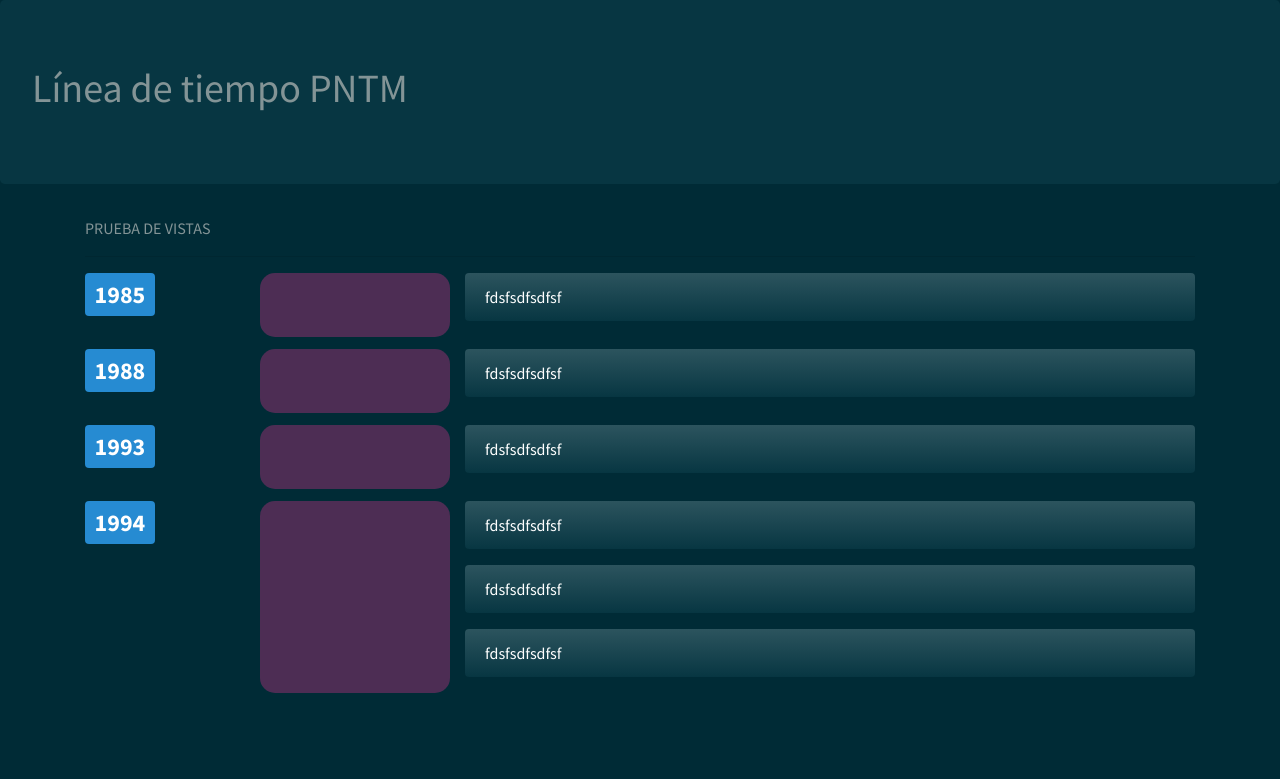
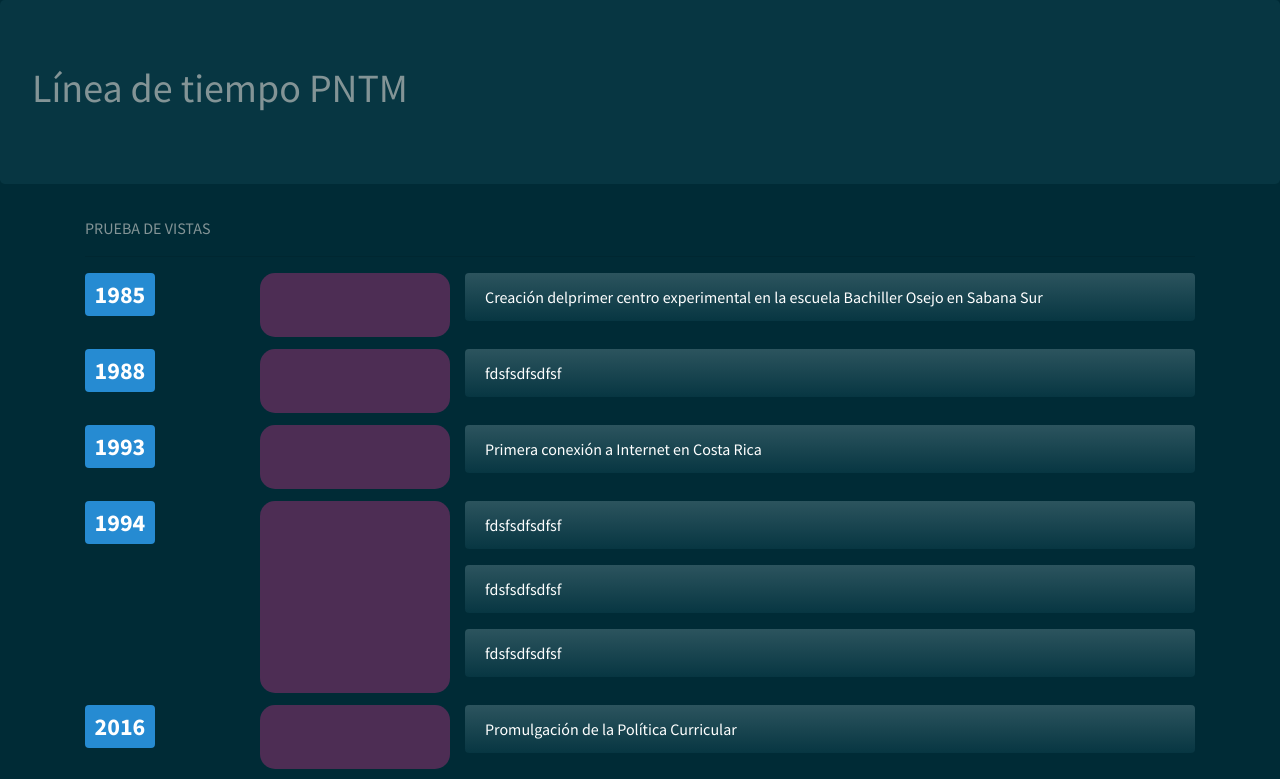
Before and after one commit to producciongespro/linea-tiempo-pntm-2, a React (Create React App) app: page / in a window 1280 px wide. Shown: the top 779 px of the page. Built offline with nearby package versions, Linux system fonts and the light colour scheme.

Commit message:
Carga de json
Se agrega texto proporcionado por Manuel Baltodano de Tecnoaprender

```diff
--- a/package.json
+++ b/package.json
@@ -2,6 +2,7 @@
   "name": "linea-tiempo-pntm-2",
   "version": "0.1.0",
   "private": true,
+  "homepage": "./",
   "dependencies": {
     "@testing-library/jest-dom": "^4.2.4",
     "@testing-library/react": "^9.5.0",
--- a/src/App.js
+++ b/src/App.js
@@ -8,19 +8,22 @@ console.log("data", dataset);
 function App() {
   const [show, setShow] = useState(false);
   const [infoModal, setInfoModal]=useState(null);
-  const [infoLink, setInfoLink ]=useState(null);
+  const [infoLink, setInfoLink]=useState(null);
+  const [infoAnno, setInfoAnno]=useState(null);
 
   const handleClose = () => setShow(false);
 
   const handleShow = (e) => {
     setInfoLink(e.target.dataset.link);
     setInfoModal(e.target.dataset.modal);
+    setInfoAnno(e.target.id.slice(0,4) );
     setShow(true);
   };
 
   useEffect(()=>{
-    console.log("infoModal", infoModal);
-    console.log("infoLink", infoLink);
+    //console.log("infoModal", infoModal);
+    //console.log("infoLink", infoLink);
+    console.log("infoAnno", infoAnno  );
   });
 
 
@@ -28,7 +31,9 @@ function App() {
     <>
       <Modal show={show} onHide={handleClose}>
         <Modal.Header closeButton>
-          <Modal.Title>Modal heading</Modal.Title>
+          <Modal.Title>
+            {infoAnno}
+          </Modal.Title>
         </Modal.Header>
         <Modal.Body>
             {infoModal}
--- a/src/data.json
+++ b/src/data.json
@@ -4,9 +4,9 @@
         "hitos": [
             {
                 "id": "1985-1",
-                "descripcion": "fdsfsdfsdfsf",
+                "descripcion": "Creación delprimer centro experimental en la escuela Bachiller Osejo en Sabana Sur",
                 "link": "https://www.mep.go.cr/",
-                "modal": "sfds fsd f sdf sdf sd fsd fmodal"
+                "modal": "En la escuela Rafael Francisco Osejo se abre el primer centro experimental para la enseñanza de la informática, gracias a la donación de 10 computadoras por parte de la empresa International Business Machines (IBM), al MEP. Esta iniciativa piloto, abre las puertas para la expansión de la inclusión de las TD hacia otros centros educativos, que en corto tiempo se conformó en la Red de Centros para la Enseñanza en Informática (CEI)."
             }
 
         ]
@@ -28,9 +28,9 @@
         "hitos": [
             {
                 "id": "1993-1",
-                "descripcion": "fdsfsdfsdfsf",
-                "link": "https://www.mep.go.cr/",
-                "modal": "sfds fsd f sdf sdf sd fsd fmodal"
+                "descripcion": "Primera conexión a Internet en Costa Rica",
+                "link": "https://bit.ly/32Fdwku",
+                "modal": "Desde la Ciudad Universitaria Rodrigo Facio en la Universidad de Costa Rica, se realiza la primera conexión a Internet, convirtiendo a Costa Rica en el quinto país de América Latina en conectarse a la red mundial que cambiaría para siempre en el mundo los esquemas tradicionales de comunicación, la gestión de la información y el conocimiento."
             }
 
         ]
@@ -58,6 +58,60 @@
             }
 
         ]
+    },
+    {
+        "anno": 2016,
+        "hitos": [
+            {
+                "id": "2016-1",
+                "descripcion": "Promulgación de la Política Curricular",
+                "link": "https://www.mep.go.cr/",
+                "modal": "Un hecho relevante en la historia de la inclusión de las TD en la educación costarricense lo demarca la aprobación de la Política Curricular, en el marco de la visión “Educar para una Nueva Ciudadanía”, para el desarrollo de habilidades que permiten la dinamización de los aprendizajes para la vida y el fortalecimiento del pensamiento crítico, creativo y actitudinal."
+            }
+
+        ]
+    },
+    {
+        "anno": 2017,
+        "hitos": [
+            {
+                "id": "2017-1",
+                "descripcion": "Promulgación de la Política Educativa",
+                "link": "https://www.mep.go.cr/",
+                "modal": "La Política Educativa, “La persona: centro del proceso educativo y sujeto transformador de la sociedad”, plantea la educación centrada en la persona estudiante, la educación basada en los derechos humanos y los deberes ciudadanos, la educación para el desarrollo sostenible, la ciudadanía planetaria con identidad nacional, la ciudadanía digital con equidad social y la evaluación transformadora para la toma de decisiones."
+            }
+
+        ]
+    },
+    {
+        "anno": 2019,
+        "hitos": [
+            {
+                "id": "2019-1",
+                "descripcion": "Modelo para la Inclusión de Tecnologías Digitales en Educación",
+                "link": "https://www.mep.go.cr/",
+                "modal": "Proin nec augue. Quisque aliquam tempor magna. Pellentesque habitant morbi tristique senectus et netus et malesuada fames ac turpis egestas. Nunc ac magna. Maecenas odio dolor, vulputate vel, auctor ac, accumsan id, felis. Pellentesque cursus sagittis felis. Pellentesque porttitor, velit lacinia egestas auctor, diam eros tempus arcu, nec vulputate augue magna vel risus. Cras non magna vel ante adipiscing rhoncus."
+            }
+
+        ]
+    },
+    {
+        "anno": 2020,
+        "hitos": [
+            {
+                "id": "2020-1",
+                "descripcion": "Firma de la Red Educativa del Bicentenario",
+                "link": "https://www.mep.go.cr/",
+                "modal": "La Red Educativa del Bicentenario que pretende construir un servicio institucional tecnológico que aprovisionará de una red de banda ancha a los centros educativos, y demás dependencias del MEP. Asimismo, como complemento de este proyecto, el MEP está impulsando el diseño y ejecución de la Plataforma Ministerial SABER (Sistema de Administración Básica de la Educación y sus Recursos), solución tecnológica que pretende integrar la labor educativa con las gestiones administrativas y dar seguimiento a la implementación de las políticas educativas."
+            },
+            {
+                "id": "2020-2",
+                "descripcion": "Promulgación de la Política de Tecnologías de la Información",
+                "link": "https://www.mep.go.cr/",
+                "modal": "La Política Institucional en Tecnologías de la Información (TI) pretende potenciar el acceso, el uso y la apropiación de las tecnologías digitales para apoyar la transformación del proceso de enseñanza - aprendizaje y la gestión educativa desde las diferentes instancias y niveles ministeriales. Por último, acompañado a la Política TI, se presenta el Plan Estratégico de Tecnologías de Información (PETI), con el fin de determinar las acciones que garanticen el cumplimiento de los objetivos planteados en esta materia."
+            }
+
+        ]
     }
 
 ]
--- a/src/index.js
+++ b/src/index.js
@@ -16,4 +16,4 @@ ReactDOM.render(
 // If you want your app to work offline and load faster, you can change
 // unregister() to register() below. Note this comes with some pitfalls.
 // Learn more about service workers: https://bit.ly/CRA-PWA
-serviceWorker.unregister();
+serviceWorker.register();
```
